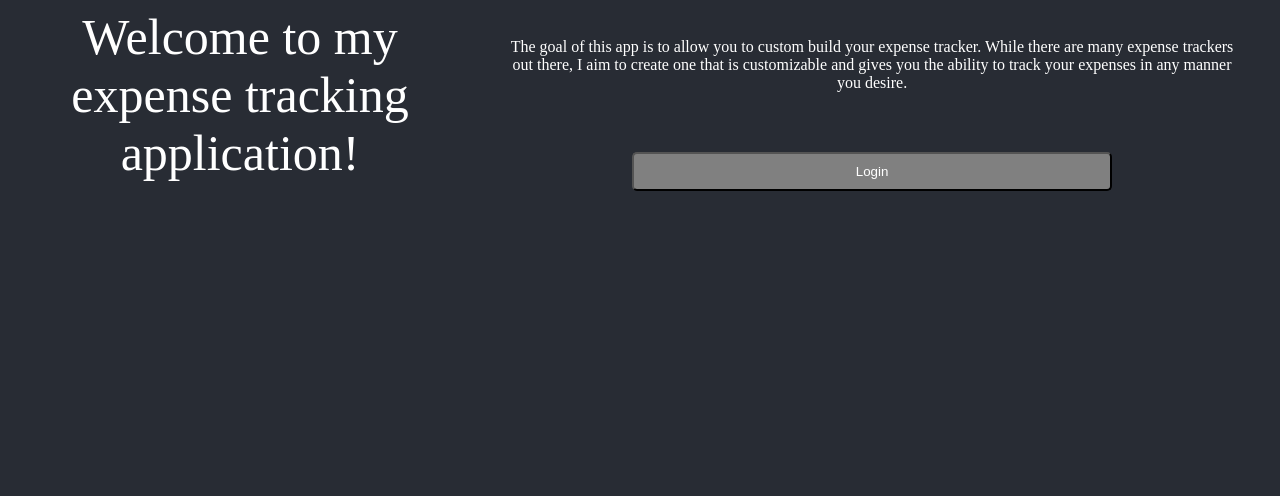
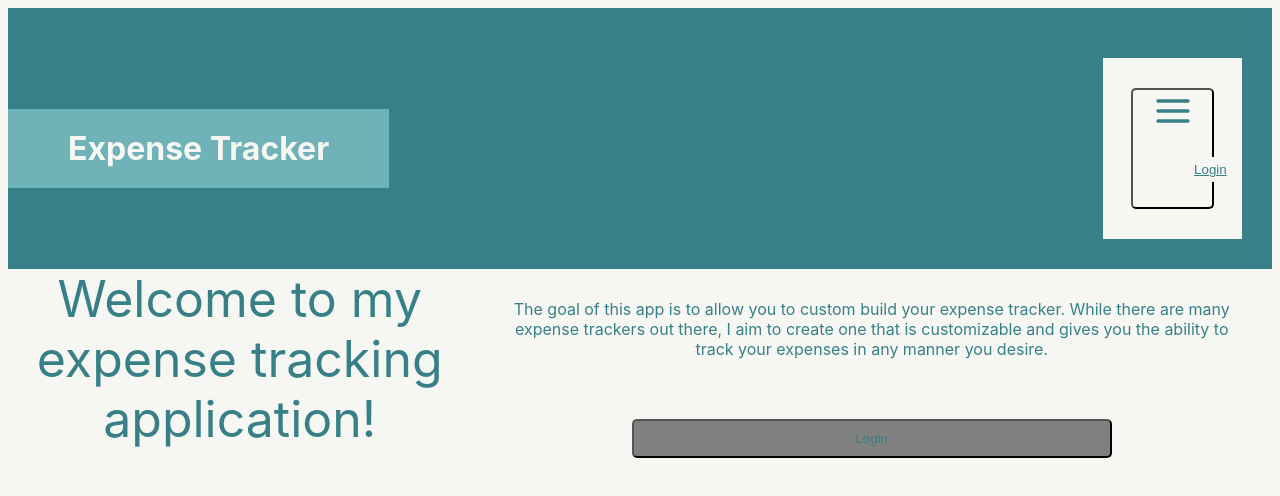
Before and after one commit to hseymo/expensetracker, a React (Create React App) app: page / in a window 1280 px wide. Shown: the top 496 px of the page. Built offline with nearby package versions, Linux system fonts and the light colour scheme.

Commit message:
start of header and nav bar and chose color palette

```diff
--- a/package.json
+++ b/package.json
@@ -8,6 +8,7 @@
     "@testing-library/user-event": "^13.5.0",
     "react": "^18.2.0",
     "react-dom": "^18.2.0",
+    "react-icons": "^4.4.0",
     "react-router-dom": "^6.3.0",
     "react-scripts": "5.0.1",
     "web-vitals": "^2.1.4"
--- /dev/null
+++ b/src/App.css
@@ -0,0 +1,11 @@
+:root {
+    --lightgray: #F6F6F2;
+    --mint: #C2EDCE;
+    --lightblue: #BADFE7;
+    --teal: #6FB3B8;
+    --darkteal: #388087;
+}
+
+body {
+    font-family: 'Inter', sans-serif;
+}
--- a/src/App.js
+++ b/src/App.js
@@ -4,7 +4,9 @@ import Home from './pages/Home/Home'
 import Login from './pages/Login/Login'
 import Dashboard from './pages/Dashboard/Dashboard'
 import Settings from './pages/Settings/Settings'
+import Heading from './components/Heading/Heading'
 import API from "./components/utils/API";
+import './App.css'
 
 function App() {
   const [isLoggedIn, setIsLoggedIn] = useState(false);
@@ -79,11 +81,11 @@ function App() {
 
   return (
 <BrowserRouter>
-  {/* <Header
+  <Heading
     isLoggedIn={isLoggedIn}
     userId={userId}
     logout={logout}
-  /> */}
+  />
   <Routes>
     <Route
       path='/'
--- /dev/null
+++ b/src/components/Heading/Heading.css
@@ -0,0 +1,32 @@
+.Header {
+    padding: 50px 0px 30px 0px;
+    background-color: var(--darkteal);
+    display: flex;
+    flex-wrap: wrap;
+    justify-content: space-between;
+    align-items: center;
+  }
+
+  .Header h1 {
+    padding: 20px 60px;
+    color: var(--lightgray);
+    background-color: var(--teal);
+    align-self: center;
+  }
+
+  nav {
+    margin-right: 30px;
+  }
+
+  nav li {
+    display: inline-block;
+    padding: 5px;
+    margin: 10px;
+    text-align: center;
+  }
+
+  @media screen and (max-width: 280px) {
+    .navBar button {
+      padding-left: 120px;
+    }
+  }
--- /dev/null
+++ b/src/components/Heading/Heading.js
@@ -0,0 +1,12 @@
+import React from 'react';
+import NavTabs from './NavTabs';
+import './Heading.css';
+
+export default function Heading ( {isLoggedIn, userId, logout } ) {
+    return (
+        <div className="Header">
+            <h1>Expense Tracker </h1>
+            < NavTabs isLoggedIn={isLoggedIn} userId={userId} logout={logout} />
+        </div>
+    )
+}
--- /dev/null
+++ b/src/components/Heading/NavTabs.css
@@ -0,0 +1,42 @@
+/* a {
+    display: block;
+    padding: 10px 40px;
+    text-decoration: none;
+    color: #3fffd2;
+    font-weight: bold;
+}
+
+.navBar {
+    position: relative;
+}
+
+.navBar button {
+    z-index: 10;
+    cursor: pointer;
+    background-color: transparent;
+    border: none;
+}
+
+.menuNav {
+    overflow-y: scroll;
+    list-style: none;
+    position: fixed;
+    top: 0;
+    background: #284055;
+    right: 0;
+    bottom: 0;
+    height: 100vh;
+    width: 0;
+    overflow: hidden;
+    max-width: 290px;
+    z-index: 9;
+    opacity: 0.75;
+}
+
+.menuNav.showMenu {
+    width: 100%;
+}
+
+.menuNav li:first-child {
+    margin-top: 7rem;
+} */
--- /dev/null
+++ b/src/components/Heading/NavTabs.js
@@ -0,0 +1,50 @@
+import React, { useState } from 'react';
+import { Link } from 'react-router-dom';
+import { MdClose } from 'react-icons/md';
+import { FiMenu } from 'react-icons/fi'
+import './NavTabs.css'
+
+
+function NavTabs({ isLoggedIn, userId, logout }) {
+    const [navbarOpen, setNavbarOpen] = useState(false)
+    const handleToggle = () => {
+        setNavbarOpen(prev => !prev)
+    }
+    const closeMenu = () => {
+        setNavbarOpen(true)
+    }
+
+    return (
+
+        <nav className='navBar'>
+            <button onClick={handleToggle}>
+                {navbarOpen ? (
+                    <MdClose style={{ color: "#fff", width: "40px", height: "40px" }} />
+                ) : (
+                    <FiMenu style={{ color: "#7b7b7b", width: "40px", height: "40px" }} />
+                )}
+                {isLoggedIn ? (
+                        <ul className={`menuNav ${navbarOpen ? " showMenu" : ""}`}>
+                            <li className="nav-item">
+                                <Link className="pageLink" to='/dashboard' onClick={closeMenu}>Dashboard</Link>
+                            </li>
+                            <li className="nav-item">
+                                <Link className="pageLink" to='/settings' onClick={closeMenu}>Settings</Link>
+                            </li>
+                            <li className='nav-item'>
+                                <Link className="pageLink" to='/' onClick={logout}>Logout</Link>
+                            </li>
+                        </ul>
+                ) : (
+                    <ul className={`menuNav ${navbarOpen ? " showMenu" : ""}`}>
+                        <li className='nav-item'>
+                            <Link className="pageLink" to='/login'>Login</Link>
+                        </li>
+                    </ul>
+                )}
+            </button>
+        </nav>
+    );
+}
+
+export default NavTabs;
--- a/src/pages/Home/Home.css
+++ b/src/pages/Home/Home.css
@@ -1,7 +1,7 @@
 * {
   text-align: center;
-  background-color: #282c34;
-  color: white;
+  background-color: var(--lightgray);
+  color: var(--darkteal);
 }
 
 .homeContainer {
```
Also changed, not shown: 1 other file (tests, documents, lock files or other folders).
